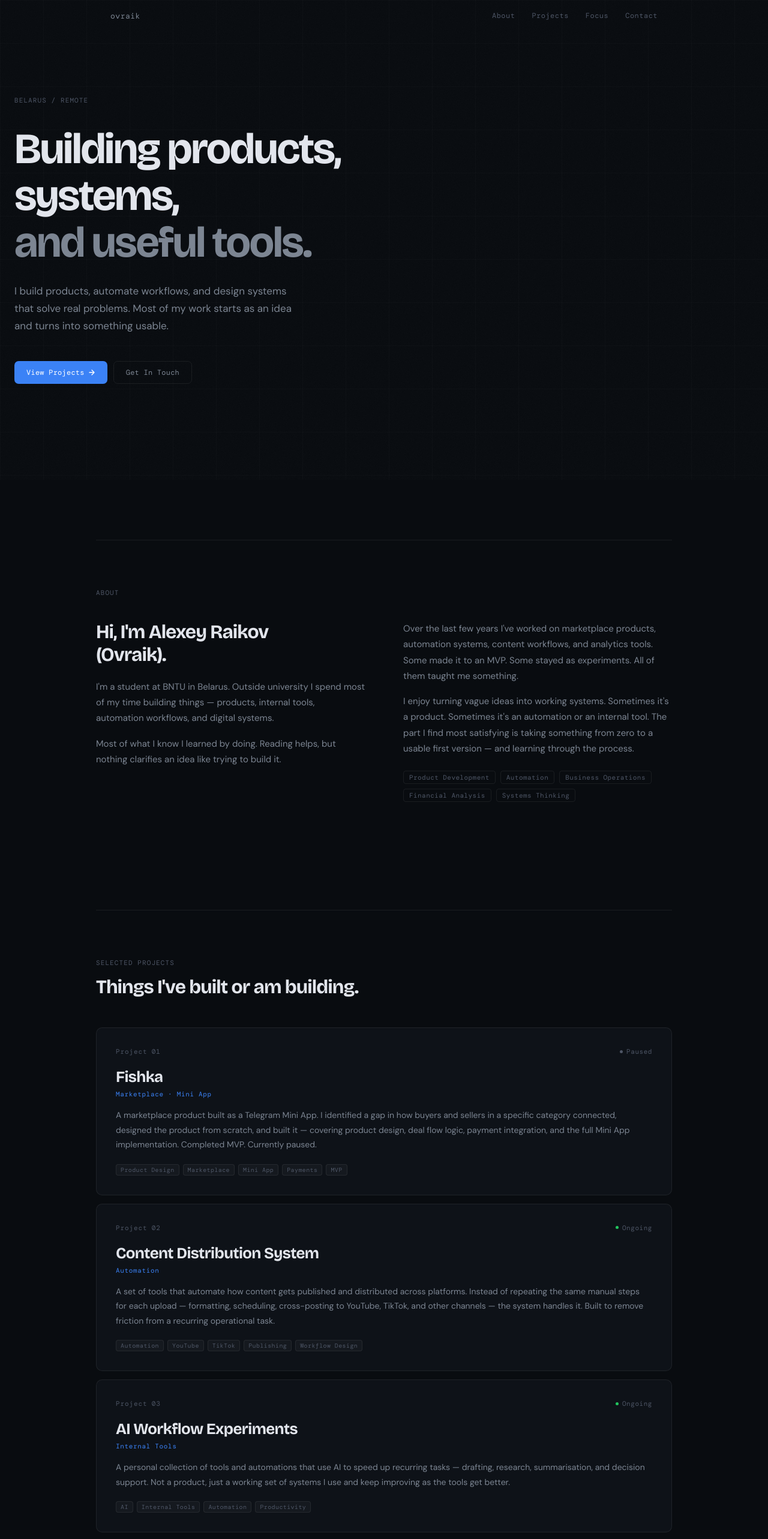
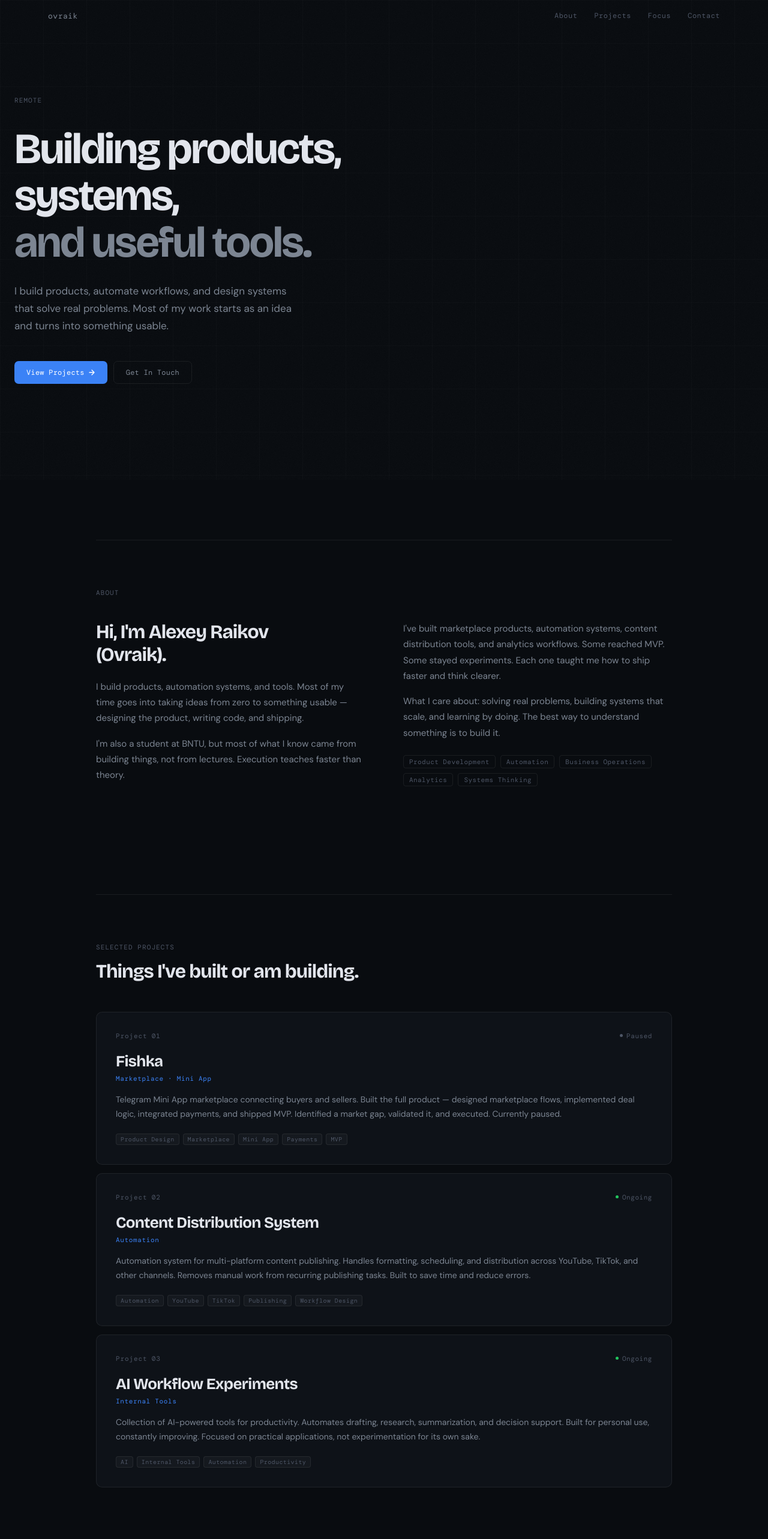
Before and after one commit to lexa-programmist/ovraik-portfolio, a React (Vite) app: page / in a window 1280 px wide. Shown: the top 2566 px of the page at 60% size. Built offline with nearby package versions, Linux system fonts and the light colour scheme.

Commit message:
new text

```diff
--- a/App.jsx
+++ b/App.jsx
@@ -84,7 +84,7 @@ const Nav = ({ active }) => {
       }}
     >
       <div style={{
-        maxWidth: "960px", margin: "0 auto", padding: "0 24px",
+        maxWidth: "1200px", margin: "0 auto", padding: "0 40px",
         height: "52px", display: "flex", alignItems: "center", justifyContent: "space-between",
       }}>
         <a href="#" style={{ textDecoration: "none" }}>
@@ -166,7 +166,7 @@ const Hero = () => {
             textTransform: "uppercase", marginBottom: "36px",
           }}
         >
-          Belarus / Remote
+          Remote
         </motion.p>
 
         <motion.h1
@@ -268,10 +268,10 @@ const About = () => (
               Hi, I'm Alexey Raikov<br />(Ovraik).
             </h2>
             <p style={{ fontFamily: "'DM Sans',sans-serif", fontSize: "15px", color: tk.sub, lineHeight: 1.75, margin: "0 0 16px" }}>
-              I'm a student at BNTU in Belarus. Outside university I spend most of my time building things — products, internal tools, automation workflows, and digital systems.
+              I build products, automation systems, and tools. Most of my time goes into taking ideas from zero to something usable — designing the product, writing code, and shipping.
             </p>
             <p style={{ fontFamily: "'DM Sans',sans-serif", fontSize: "15px", color: tk.sub, lineHeight: 1.75, margin: 0 }}>
-              Most of what I know I learned by doing. Reading helps, but nothing clarifies an idea like trying to build it.
+              I'm also a student at BNTU, but most of what I know came from building things, not from lectures. Execution teaches faster than theory.
             </p>
           </div>
         </Reveal>
@@ -279,13 +279,13 @@ const About = () => (
         <Reveal delay={0.16}>
           <div>
             <p style={{ fontFamily: "'DM Sans',sans-serif", fontSize: "15px", color: tk.sub, lineHeight: 1.75, margin: "0 0 16px" }}>
-              Over the last few years I've worked on marketplace products, automation systems, content workflows, and analytics tools. Some made it to an MVP. Some stayed as experiments. All of them taught me something.
+              I've built marketplace products, automation systems, content distribution tools, and analytics workflows. Some reached MVP. Some stayed experiments. Each one taught me how to ship faster and think clearer.
             </p>
             <p style={{ fontFamily: "'DM Sans',sans-serif", fontSize: "15px", color: tk.sub, lineHeight: 1.75, margin: "0 0 24px" }}>
-              I enjoy turning vague ideas into working systems. Sometimes it's a product. Sometimes it's an automation or an internal tool. The part I find most satisfying is taking something from zero to a usable first version — and learning through the process.
+              What I care about: solving real problems, building systems that scale, and learning by doing. The best way to understand something is to build it.
             </p>
             <div style={{ display: "flex", flexWrap: "wrap", gap: "8px" }}>
-              {["Product Development", "Automation", "Business Operations", "Financial Analysis", "Systems Thinking"].map(tag => (
+              {["Product Development", "Automation", "Business Operations", "Analytics", "Systems Thinking"].map(tag => (
                 <span key={tag} style={{
                   fontFamily: "'DM Mono',monospace", fontSize: "11px",
                   color: tk.muted, border: `1px solid ${tk.border}`,
@@ -308,7 +308,7 @@ const projects = [
     num: "01",
     title: "Fishka",
     category: "Marketplace · Mini App",
-    description: "A marketplace product built as a Telegram Mini App. I identified a gap in how buyers and sellers in a specific category connected, designed the product from scratch, and built it — covering product design, deal flow logic, payment integration, and the full Mini App implementation. Completed MVP. Currently paused.",
+    description: "Telegram Mini App marketplace connecting buyers and sellers. Built the full product — designed marketplace flows, implemented deal logic, integrated payments, and shipped MVP. Identified a market gap, validated it, and executed. Currently paused.",
     status: "Paused",
     tags: ["Product Design", "Marketplace", "Mini App", "Payments", "MVP"],
   },
@@ -316,7 +316,7 @@ const projects = [
     num: "02",
     title: "Content Distribution System",
     category: "Automation",
-    description: "A set of tools that automate how content gets published and distributed across platforms. Instead of repeating the same manual steps for each upload — formatting, scheduling, cross-posting to YouTube, TikTok, and other channels — the system handles it. Built to remove friction from a recurring operational task.",
+    description: "Automation system for multi-platform content publishing. Handles formatting, scheduling, and distribution across YouTube, TikTok, and other channels. Removes manual work from recurring publishing tasks. Built to save time and reduce errors.",
     status: "Ongoing",
     tags: ["Automation", "YouTube", "TikTok", "Publishing", "Workflow Design"],
   },
@@ -324,7 +324,7 @@ const projects = [
     num: "03",
     title: "AI Workflow Experiments",
     category: "Internal Tools",
-    description: "A personal collection of tools and automations that use AI to speed up recurring tasks — drafting, research, summarisation, and decision support. Not a product, just a working set of systems I use and keep improving as the tools get better.",
+    description: "Collection of AI-powered tools for productivity. Automates drafting, research, summarization, and decision support. Built for personal use, constantly improving. Focused on practical applications, not experimentation for its own sake.",
     status: "Ongoing",
     tags: ["AI", "Internal Tools", "Automation", "Productivity"],
   },
@@ -437,9 +437,9 @@ const focusCards = [
     desc: "How things actually run inside organizations. Process design, operational workflows, and removing the manual work that slows teams down.",
   },
   {
-    title: "Financial Analysis",
+    title: "Analytics & Decision Making",
     icon: "◇",
-    desc: "Exploring financial analysis, market research, and data-driven decision-making using Python and analytical tools. Learning how numbers inform business decisions.",
+    desc: "Using data to understand problems and make better decisions. Working with Python, analytical tools, and research to turn numbers into actionable insights.",
   },
   {
     title: "Automation",
@@ -472,13 +472,13 @@ const CurrentFocus = () => (
       </Reveal>
       <div className="focus-grid" style={{
         display: "grid", gridTemplateColumns: "repeat(auto-fit, minmax(220px, 1fr))",
-        gap: "1px", background: tk.border, borderRadius: "10px", overflow: "hidden",
+        gap: "12px",
       }}>
         {focusCards.map((c, i) => (
           <Reveal key={c.title} delay={i * 0.07}>
             <motion.div
               whileHover={{ background: tk.surfaceHov }}
-              style={{ background: tk.surface, padding: "28px 24px", minHeight: "160px", transition: "background 0.2s" }}
+              style={{ background: tk.surface, padding: "28px 24px", minHeight: "160px", transition: "background 0.2s", border: `1px solid ${tk.border}`, borderRadius: "10px" }}
             >
               <span style={{ fontFamily: "'DM Mono',monospace", fontSize: "16px", color: tk.accent, display: "block", marginBottom: "12px" }}>
                 {c.icon}
@@ -770,7 +770,7 @@ const Contact = () => (
             Alexey Raikov · Ovraik · 2026
           </span>
           <span style={{ fontFamily: "'DM Mono',monospace", fontSize: "11px", color: tk.muted }}>
-            Belarus / Remote
+            Remote
           </span>
         </div>
       </Reveal>
```
